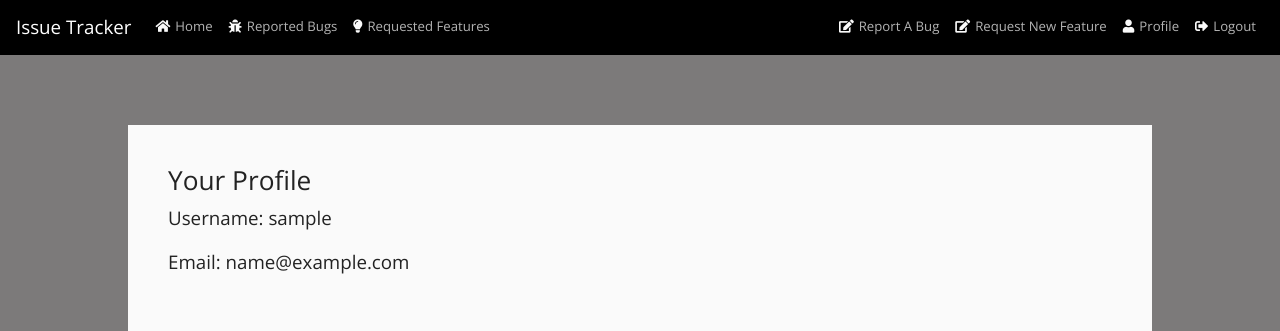
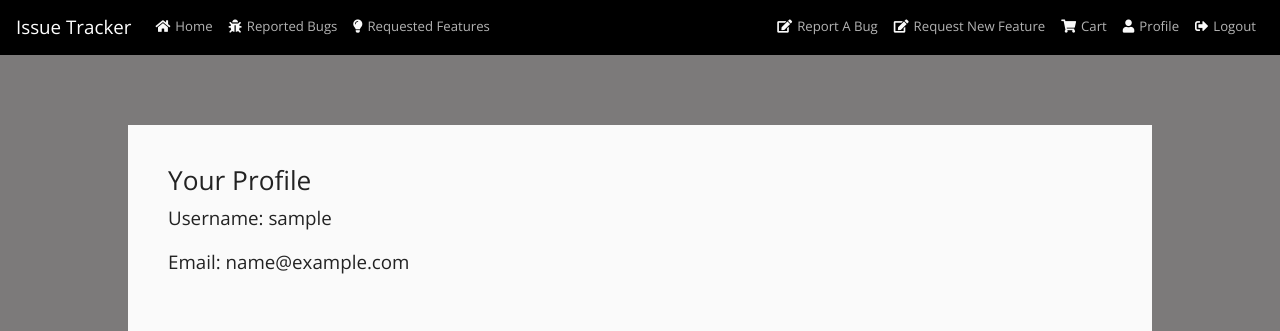
Before and after one commit to kimpea/us-issue-tracker, a Django app: page /accounts/profile/ in a window 1280 px wide. Shown: the top 331 px of the page. Run offline with Django 3.2, Linux system fonts and the light colour scheme; the visitor is signed in with stand-in values (Sample User, id 1); data comes from the database, SQL or seed files in the repository; some libraries are stand-ins or nearby versions.

Commit message:
Add link to cart in navbar

```diff
--- a/templates/base.html
+++ b/templates/base.html
@@ -34,6 +34,13 @@
                 {% if user.is_authenticated %}
                 <li class="nav-item"><a class="nav-link" href="{% url 'report_bug' %}"><i class="fas fa-edit"></i>Report A Bug</a></li>
                 <li class="nav-item"><a class="nav-link" href="{% url 'request_feature' %}"><i class="fas fa-edit"></i>Request New Feature</a></li>
+                <li class="nav-item">
+                    <a class="nav-link" href="{% url 'view_cart' %}"><i class="fas fa-shopping-cart"></i>Cart
+                        {% if feature_count > 0 %}
+                            <label class="badge badge-pill badge-success">{{ feature_count }}</label>
+                        {% endif %}
+                    </a>
+                </li>
                 <li class="nav-item"><a class="nav-link" href="{% url 'profile' %}"><i class="fas fa-user"></i>Profile</a></li>
                 <li class="nav-item"><a class="nav-link" href="{% url 'logout' %}"><i class="fas fa-sign-out-alt"></i>Logout</a></li>
                 {% else %}
```
